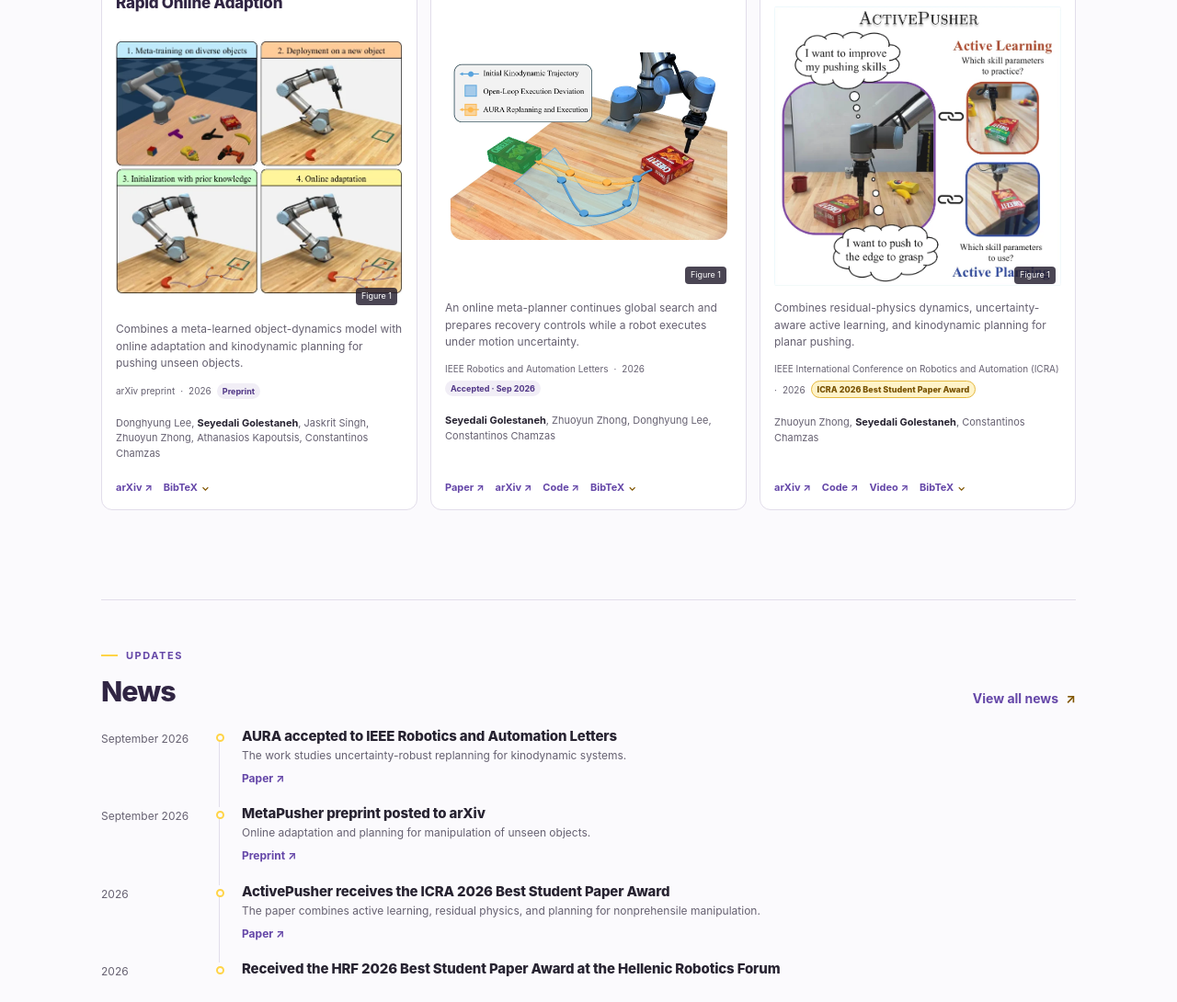
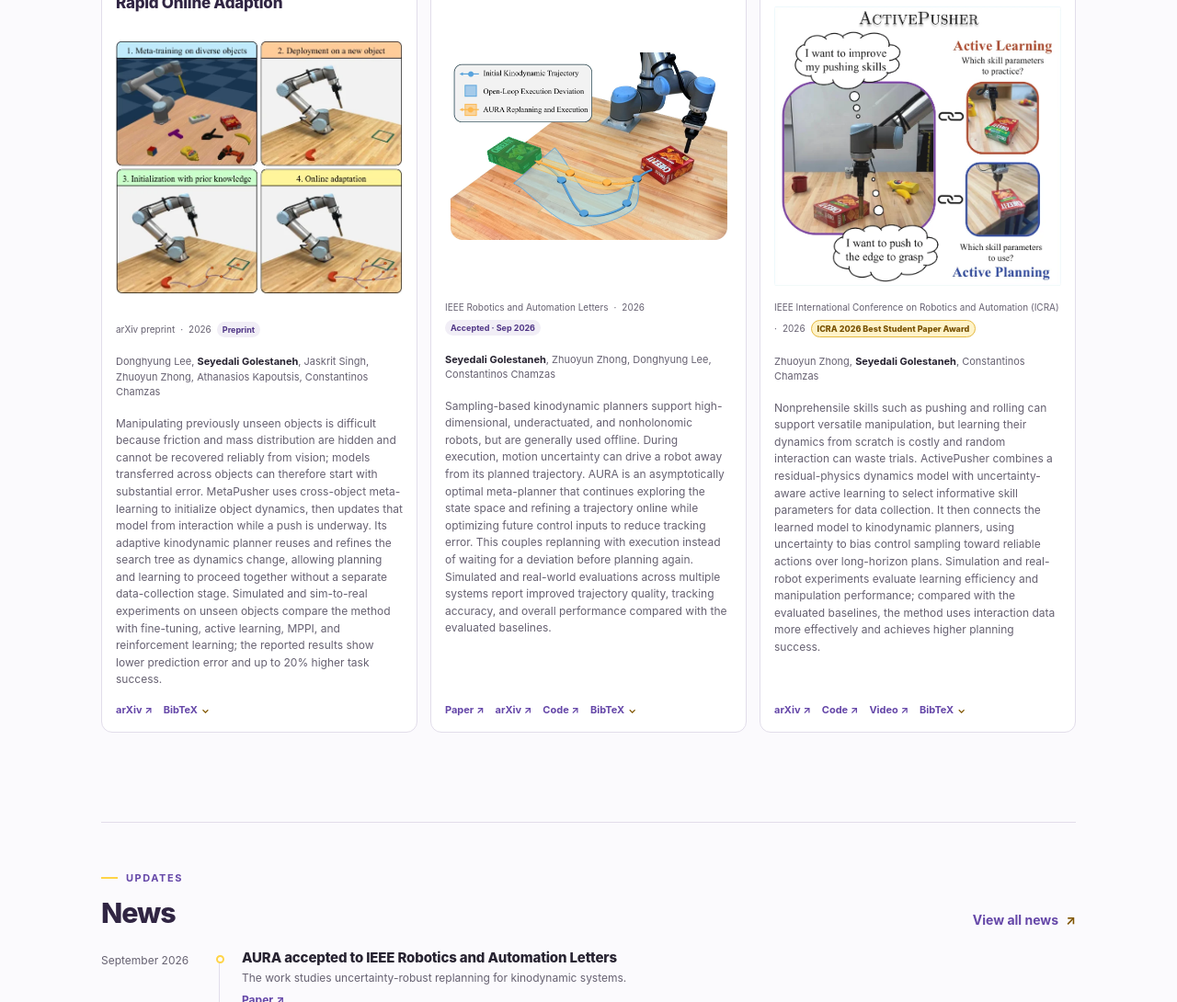
Before and after one commit to aligolestaneh/aligolestaneh.github.io, an Astro site: page / in a window 1280 px wide. Shown: the part 680-1770 px from the top of the page at 92% size. Built offline with nearby package versions, Linux system fonts and the light colour scheme; Astro itself is replaced by a stand-in of ours.

Commit message:
Expand homepage paper abstracts and reorder cards

```diff
--- a/src/components/PublicationCard.astro
+++ b/src/components/PublicationCard.astro
@@ -17,12 +17,11 @@ const isAward = publication.status?.toLowerCase().includes("best student paper a
     <div class="publication-content publication-content-compact">
       <h3>{target ? <a href={target} target="_blank" rel="noopener noreferrer">{publication.title}</a> : publication.title}</h3>
       {publication.image && target && <a class="publication-thumb" href={target} target="_blank" rel="noopener noreferrer" aria-label={"Open paper: " + publication.title}>
-        <img src={publication.image} alt={publication.imageAlt || "Figure 1 from " + publication.title} loading="lazy" decoding="async" />
-        <span>Figure 1</span>
+        <img src={publication.image} alt={publication.imageAlt || "Publication figure for " + publication.title} loading="lazy" decoding="async" />
       </a>}
-      <p class="publication-description">{publication.description}</p>
       <div class="publication-meta"><span>{publication.venue}</span><span aria-hidden="true">·</span><span>{publication.year}</span>{publication.status && <span class:list={["publication-status", isAward && "publication-status-award"]}>{publication.status}</span>}</div>
       <p class="authors">{publication.authors.map((author, index) => <>{index > 0 && <span>, </span>}{author.toLowerCase().includes("golestaneh") ? <strong>{author}</strong> : author}</>)}</p>
+      <p class="publication-description">{publication.description}</p>
       <div class="resource-row">
         {resources.map((resource) => <a href={resource.href} target="_blank" rel="noopener noreferrer">{resource.label}<span aria-hidden="true"> ↗</span></a>)}
         <details class="bibtex"><summary>BibTeX</summary><div class="bibtex-popover"><pre>{publication.bibtex}</pre><button class="copy-bibtex" type="button" data-bibtex={publication.bibtex}>Copy BibTeX</button></div></details>
@@ -31,8 +30,7 @@ const isAward = publication.status?.toLowerCase().includes("best student paper a
   ) : (
     <>
       {publication.image && target && <a class="publication-thumb" href={target} target="_blank" rel="noopener noreferrer" aria-label={"Open paper: " + publication.title}>
-        <img src={publication.image} alt={publication.imageAlt || "Figure 1 from " + publication.title} loading="lazy" decoding="async" />
-        <span>Figure 1</span>
+        <img src={publication.image} alt={publication.imageAlt || "Publication figure for " + publication.title} loading="lazy" decoding="async" />
       </a>}
       <div class="publication-content">
         <div class="publication-meta"><span>{publication.venue}</span><span aria-hidden="true">·</span><span>{publication.year}</span>{publication.status && <span class:list={["publication-status", isAward && "publication-status-award"]}>{publication.status}</span>}</div>
--- a/src/data/site.ts
+++ b/src/data/site.ts
@@ -135,10 +135,10 @@ export const publications: Publication[] = [
     venue: "arXiv preprint",
     year: 2026,
     status: "Preprint",
-    description: "Combines a meta-learned object-dynamics model with online adaptation and kinodynamic planning for pushing unseen objects.",
+    description: "Manipulating previously unseen objects is difficult because friction and mass distribution are hidden and cannot be recovered reliably from vision; models transferred across objects can therefore start with substantial error. MetaPusher uses cross-object meta-learning to initialize object dynamics, then updates that model from interaction while a push is underway. Its adaptive kinodynamic planner reuses and refines the search tree as dynamics change, allowing planning and learning to proceed together without a separate data-collection stage. Simulated and sim-to-real experiments on unseen objects compare the method with fine-tuning, active learning, MPPI, and reinforcement learning; the reported results show lower prediction error and up to 20% higher task success.",
     arxiv: "https://arxiv.org/abs/2609.21122",
     image: "/assets/papers/metapusher-fig1.webp",
-    imageAlt: "Figure 1 from MetaPusher showing the four-step method overview for adapting and planning pushes",
+    imageAlt: "MetaPusher method overview showing meta-training, deployment on a new object, prior knowledge, and online adaptation",
     bibtex: "@article{lee2026metapusher,\n  title={MetaPusher: Meta Learning and Planning for Nonprehensile Manipulation of Unseen Objects with Rapid Online Adaption},\n  author={Lee, Donghyung and Golestaneh, Seyedali and Singh, Jaskrit and Zhong, Zhuoyun and Kapoutsis, Athanasios and Chamzas, Constantinos},\n  journal={arXiv preprint arXiv:2609.21122},\n  year={2026}\n}"
   },
   {
@@ -148,12 +148,12 @@ export const publications: Publication[] = [
     venue: "IEEE Robotics and Automation Letters",
     year: 2026,
     status: "Accepted · Sep 2026",
-    description: "An online meta-planner continues global search and prepares recovery controls while a robot executes under motion uncertainty.",
+    description: "Sampling-based kinodynamic planners support high-dimensional, underactuated, and nonholonomic robots, but are generally used offline. During execution, motion uncertainty can drive a robot away from its planned trajectory. AURA is an asymptotically optimal meta-planner that continues exploring the state space and refining a trajectory online while optimizing future control inputs to reduce tracking error. This couples replanning with execution instead of waiting for a deviation before planning again. Simulated and real-world evaluations across multiple systems report improved trajectory quality, tracking accuracy, and overall performance compared with the evaluated baselines.",
     paper: "https://elpislab.org/assets/pdf/golestaneh2026aura.pdf",
     arxiv: "https://arxiv.org/abs/2605.27699",
     code: "https://github.com/elpis-lab/AURA",
     image: "/assets/papers/aura-fig1.webp",
-    imageAlt: "Figure 1 from AURA illustrating a robot pushing an object, an execution deviation, and replanned paths",
+    imageAlt: "AURA illustration of a robot pushing an object, an execution deviation, and replanned paths",
     bibtex: "@article{golestaneh2026aura,\n  title={AURA: Asymptotically Optimal Uncertainty-Robust Replanning Algorithm for Kinodynamic Systems},\n  author={Golestaneh, Seyedali and Zhong, Zhuoyun and Lee, Donghyung and Chamzas, Constantinos},\n  journal={IEEE Robotics and Automation Letters},\n  year={2026}\n}"
   },
   {
@@ -167,7 +167,7 @@ export const publications: Publication[] = [
     arxiv: "https://arxiv.org/abs/2605.09046",
     code: "https://github.com/elpis-lab/KiTe",
     image: "/assets/papers/kite-fig1.webp",
-    imageAlt: "Figure 1 from Terminal Matters (KiTe), showing planar pushing and car-parking examples",
+    imageAlt: "Terminal Matters (KiTe) examples of planar pushing and car parking",
     bibtex: "@article{zhong2026terminal,\n  title={Terminal Matters: Kinodynamic Planning with a Terminal Cost and Learned Uncertainty in Belief State-Cost Space},\n  author={Zhong, Zhuoyun and Golestaneh, Seyedali and Chamzas, Constantinos},\n  journal={arXiv preprint arXiv:2605.09046},\n  year={2026}\n}"
   },
   {
@@ -177,12 +177,12 @@ export const publications: Publication[] = [
     venue: "IEEE International Conference on Robotics and Automation (ICRA)",
     year: 2026,
     status: "ICRA 2026 Best Student Paper Award",
-    description: "Combines residual-physics dynamics, uncertainty-aware active learning, and kinodynamic planning for planar pushing.",
+    description: "Nonprehensile skills such as pushing and rolling can support versatile manipulation, but learning their dynamics from scratch is costly and random interaction can waste trials. ActivePusher combines a residual-physics dynamics model with uncertainty-aware active learning to select informative skill parameters for data collection. It then connects the learned model to kinodynamic planners, using uncertainty to bias control sampling toward reliable actions over long-horizon plans. Simulation and real-robot experiments evaluate learning efficiency and manipulation performance; compared with the evaluated baselines, the method uses interaction data more effectively and achieves higher planning success.",
     arxiv: "https://arxiv.org/abs/2506.04646",
     code: "https://github.com/elpis-lab/ActivePusher",
     video: "https://www.youtube.com/watch?v=lxvyy61g0CY",
     image: "/assets/papers/activepusher-fig1.webp",
-    imageAlt: "Figure 1 from ActivePusher introducing active learning and planning skills for nonprehensile manipulation",
+    imageAlt: "ActivePusher overview of active learning and planning for nonprehensile manipulation",
     bibtex: "@inproceedings{zhong2026activepusher,\n  title={ActivePusher: Active Learning and Planning with Residual Physics for Nonprehensile Manipulation},\n  author={Zhong, Zhuoyun and Golestaneh, Seyedali and Chamzas, Constantinos},\n  booktitle={2026 IEEE International Conference on Robotics and Automation (ICRA)},\n  year={2026}\n}"
   },
   {
--- a/src/styles/global.css
+++ b/src/styles/global.css
@@ -157,7 +157,6 @@ p { color: var(--muted); }
 .publication-card:not(.has-thumbnail) { grid-template-columns: minmax(0, 1fr); }
 .publication-thumb { position: relative; overflow: hidden; display: grid; place-items: center; aspect-ratio: 1; border-radius: 8px; background: #fff; }
 .publication-thumb img { width: 100%; height: 100%; object-fit: contain; }
-.publication-thumb span { position: absolute; right: 6px; bottom: 6px; padding: 2px 6px; border-radius: 4px; background: rgba(35, 29, 46, .82); color: white; font-size: 9px; }
 .publication-content { min-width: 0; }
 .publication-meta { display: flex; flex-wrap: wrap; align-items: center; gap: 6px; margin: 1px 0 7px; color: var(--muted); font-size: 10px; line-height: 1.45; }
 .publication-status { padding: 2px 6px; border-radius: 999px; background: var(--surface-alt); color: var(--purple-strong); font-size: 9px; font-weight: 700; }
```
